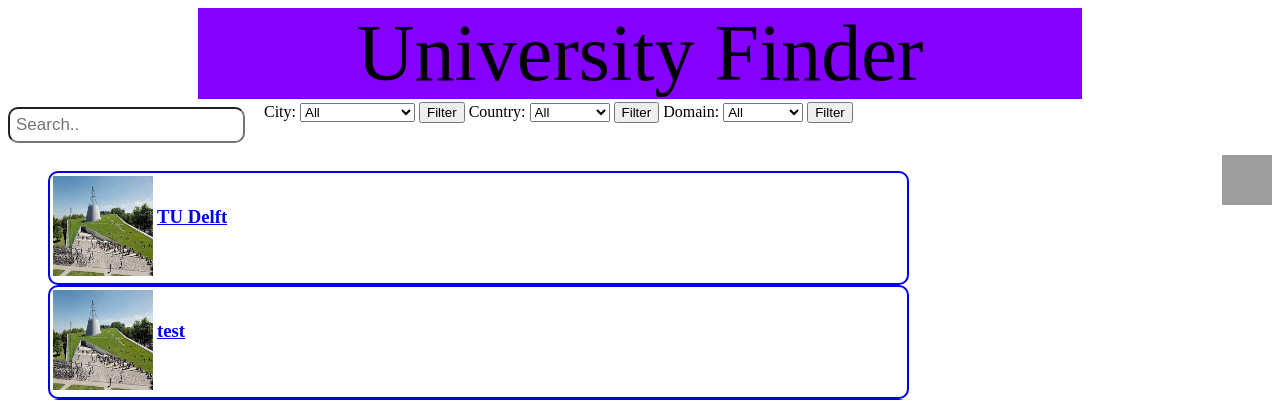
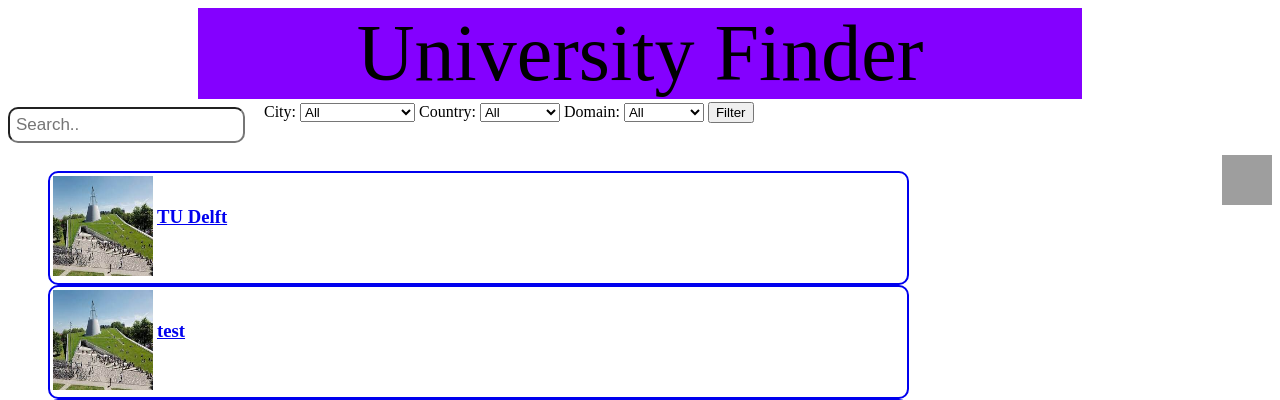
Before and after one commit to eaudeweb/university-app, a Django app: template universityapp/universities/templates/universities/filter.html in a window 1280 px wide. Shown: the top 400 px of the page. Run offline with Django 5.2, Linux system fonts and the light colour scheme; the template is opened without the code that fills it: values that come from a table or form of the project are taken from there, others are empty; data comes from the database, SQL or seed files in the repository; grey boxes are pictures that could not be loaded.

Commit message:
Update filter.html

```diff
--- a/universityapp/universities/templates/universities/filter.html
+++ b/universityapp/universities/templates/universities/filter.html
@@ -23,7 +23,7 @@
 
                 <td>
 
-                <form method="POST">
+                <form method="get">
                     {% csrf_token %}
                     <label for="city">City:</label>
                     <select name="city" id="city">
@@ -32,13 +32,7 @@
                         <option value="Delft">Delft</option>
                         <!-- Add more options as needed -->
                     </select>
-                    <button type="submit">Filter</button>
-                </form>
 
-                </td>
-                <td>
-                <form method="POST">
-                    {% csrf_token %}
                     <label for="country">Country:</label>
                     <select name="country" id="country">
                         <option value="">All</option>
@@ -46,12 +40,7 @@
                         <option value="Country2">Country 2</option>
                         <!-- Add more options as needed -->
                     </select>
-                    <button type="submit">Filter</button>
-                </form>
-                </td>
-                <td>
-                <form method="POST">
-                    {% csrf_token %}
+
                     <label for="domain">Domain:</label>
                     <select name="domain" id="domain">
                         <option value="">All</option>
@@ -59,7 +48,9 @@
                         <option value="Domain2">Domain 2</option>
                         <!-- Add more options as needed -->
                     </select>
+
                     <button type="submit">Filter</button>
+
                 </form>
                 </td>
                 </tr>
```
